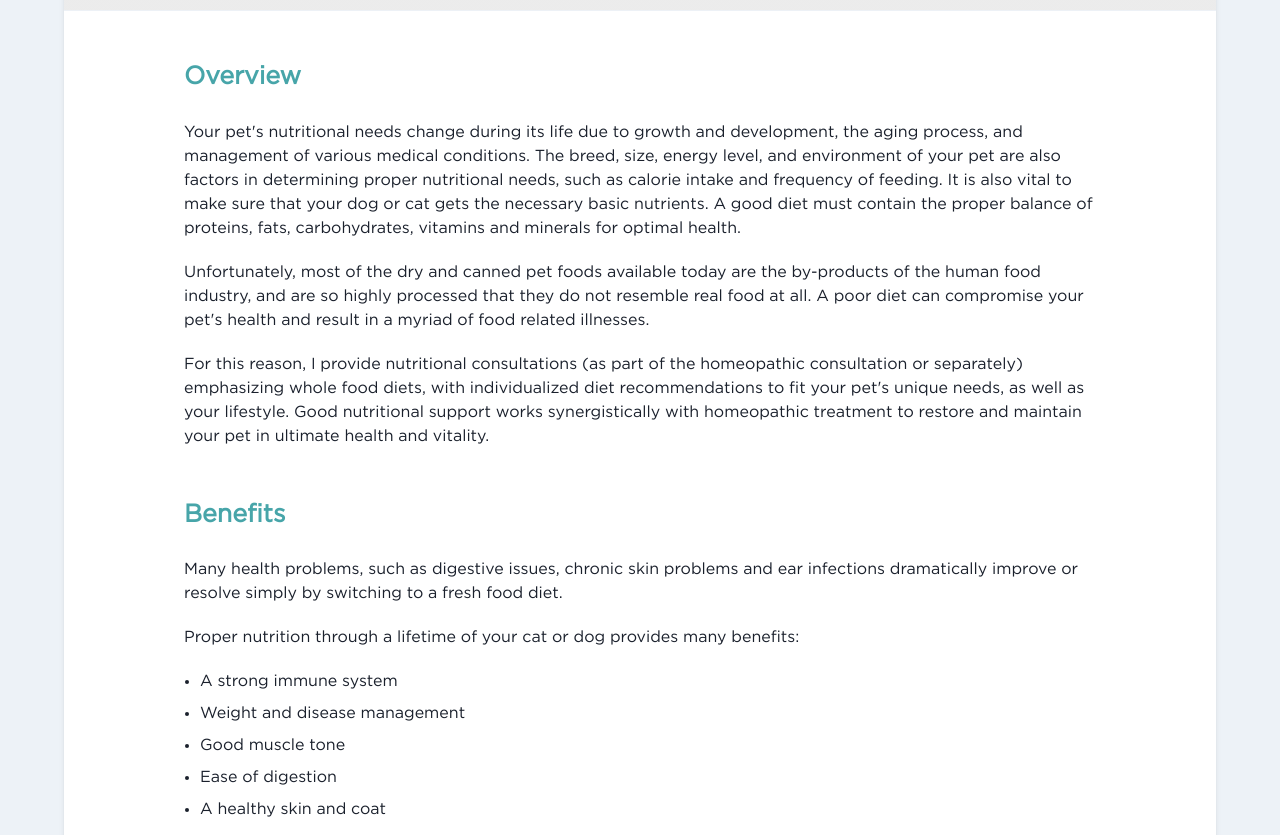
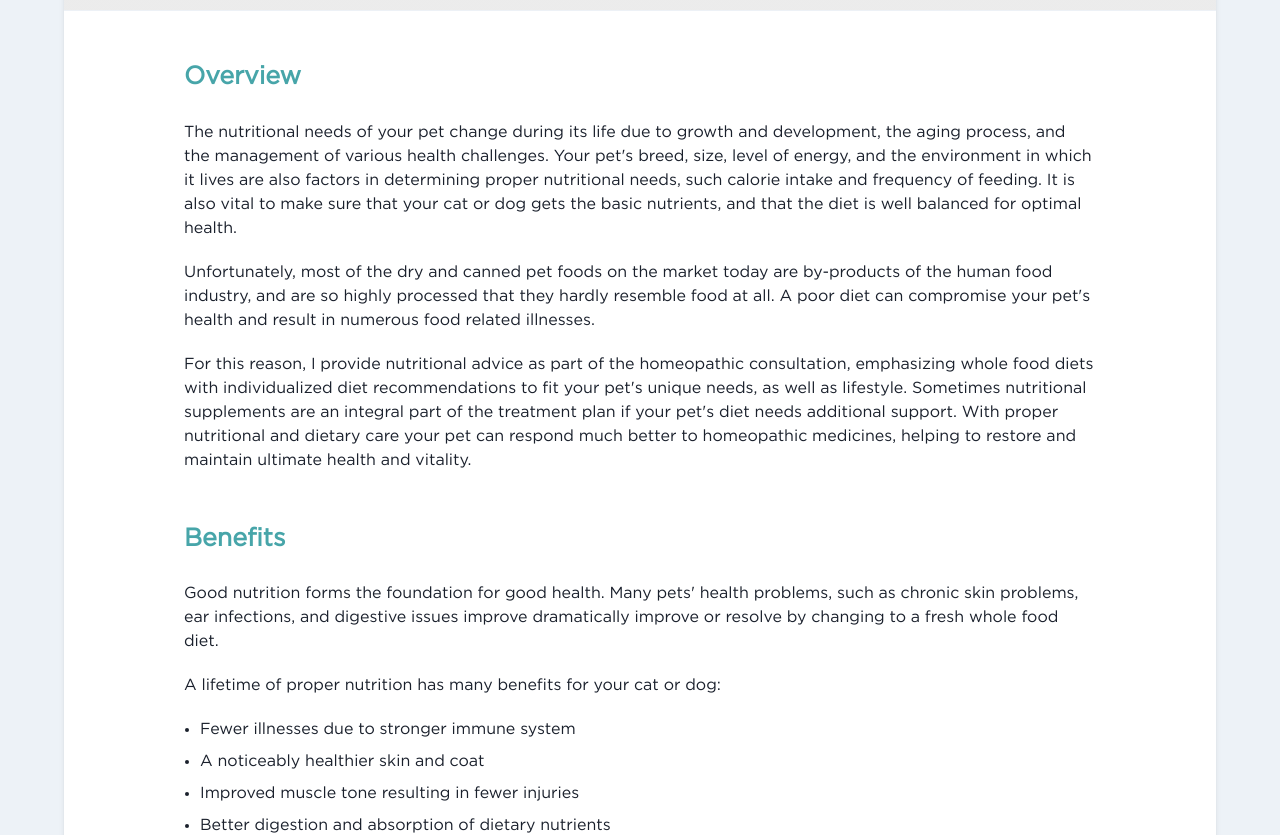
Before and after one commit to Rileyc2022/dr-noels-ark, a Next.js app: page /resources/nutrition in a window 1280 px wide. Shown: the part 460-1295 px from the top of the page. Built offline with nearby package versions, Linux system fonts and the light colour scheme; no server answers; grey boxes are pictures that could not be loaded.

Commit message:
Deeda edits, testing sendgrid

```diff
--- a/components/Navbar.tsx
+++ b/components/Navbar.tsx
@@ -282,7 +282,7 @@ export default function WithSubnavigation({
                             <Button
                                 as={"a"}
                                 fontSize={"16"}
-                                fontWeight={400}
+                                // fontWeight={400}
                                 variant={"solid"}
                                 colorScheme={"brand"}
                                 size={"md"}
--- a/package.json
+++ b/package.json
@@ -14,6 +14,7 @@
     "@chakra-ui/react": "^2.1.0",
     "@emotion/react": "^11",
     "@emotion/styled": "^11",
+    "@sendgrid/mail": "^7.7.0",
     "firebase": "^9.8.1",
     "formik": "^2.2.9",
     "framer-motion": "^6",
--- /dev/null
+++ b/pages/api/new-appointment-alert.ts
@@ -0,0 +1,51 @@
+import sgMail from "@sendgrid/mail";
+import type { NextApiRequest, NextApiResponse } from "next";
+sgMail.setApiKey(
+    "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"
+);
+
+// Next.js API route support: https://nextjs.org/docs/api-routes/introduction
+
+type AppointmentRequestFieldValues = {
+    "First name": string;
+    "Last name": string;
+    "Email address": string;
+    "Phone number": string;
+    City: string;
+    Message: string;
+    "Preferred day of week": string;
+    "Preferred time of day": string;
+};
+
+type Data = {
+    message: string;
+};
+
+export default function handler(
+    req: NextApiRequest,
+    res: NextApiResponse<Data>
+) {
+    if (req.method !== "POST") {
+        res.status(405).send({ message: "Only POST requests allowed" });
+        return;
+    }
+    let emailData = req.body as AppointmentRequestFieldValues;
+
+    // res.status(200).json({ name: "John Doe" });
+    const msg = {
+        to: "rileyc2022@gmail.com",
+        from: "drnoel@drnoels.ark",
+        templateId: "d-dc0588bc1518404a9942817a5f656ddf ",
+        dynamicTemplateData: {
+            name: emailData["First name"] + " " + emailData["First name"],
+            email_address: emailData["Email address"],
+            phone_number: emailData["Phone number"],
+            city: emailData.City,
+            preferred_day_of_week: emailData["Preferred day of week"],
+            preferred_time_of_day: emailData["Preferred time of day"],
+            message: emailData.Message,
+        },
+    };
+    sgMail.send(msg);
+    res.status(200).send({ message: "Success" });
+}
--- a/pages/resources/ayurveda.tsx
+++ b/pages/resources/ayurveda.tsx
@@ -135,7 +135,7 @@ const Ayurveda: React.FC<AyurvedaProps> = ({}) => {
                                 <Button
                                     as={"a"}
                                     fontSize={16}
-                                    fontWeight={400}
+                                    // fontWeight={400}
                                     variant={"solid"}
                                     colorScheme={"brand"}
                                     mt="10"
@@ -171,7 +171,7 @@ const Ayurveda: React.FC<AyurvedaProps> = ({}) => {
                 </Flex>
 
             </Box>
-            <Text
+            {/* <Text
                 fontSize={14}
                 color="gray.500"
                 mt={20}
@@ -182,7 +182,7 @@ const Ayurveda: React.FC<AyurvedaProps> = ({}) => {
                 Always read and follow label directions. Claims based on
                 traditional homeopathic practice, not accepted medical evidence.
                 Not FDA evaluated.
-            </Text>
+            </Text> */}
             <Footer variant="dark"></Footer>
         </>
     );
--- a/pages/resources/nutrition.tsx
+++ b/pages/resources/nutrition.tsx
@@ -92,43 +92,41 @@ const Nutrition: React.FC<NutritionProps> = ({}) => {
                                 Overview
                             </Text>
                             <Text>
-                                Your pet's nutritional needs change during its
-                                life due to growth and development, the aging
-                                process, and management of various medical
-                                conditions. The breed, size, energy level, and
-                                environment of your pet are also factors in
-                                determining proper nutritional needs, such as
-                                calorie intake and frequency of feeding. It is
-                                also vital to make sure that your dog or cat
-                                gets the necessary basic nutrients. A good diet
-                                must contain the proper balance of proteins,
-                                fats, carbohydrates, vitamins and minerals for
-                                optimal health.
+                                The nutritional needs of your pet change during
+                                its life due to growth and development, the
+                                aging process, and the management of various
+                                health challenges. Your pet's breed, size, level
+                                of energy, and the environment in which it lives
+                                are also factors in determining proper
+                                nutritional needs, such calorie intake and
+                                frequency of feeding. It is also vital to make
+                                sure that your cat or dog gets the basic
+                                nutrients, and that the diet is well balanced
+                                for optimal health.
                             </Text>
-
                             <Break />
                             <Text>
                                 Unfortunately, most of the dry and canned pet
-                                foods available today are the by-products of the
+                                foods on the market today are by-products of the
                                 human food industry, and are so highly processed
-                                that they do not resemble real food at all. A
-                                poor diet can compromise your pet's health and
-                                result in a myriad of food related illnesses.
+                                that they hardly resemble food at all. A poor
+                                diet can compromise your pet's health and result
+                                in numerous food related illnesses.
                             </Text>
-
                             <Break />
                             <Text>
-                                For this reason, I provide nutritional
-                                consultations (as part of the homeopathic
-                                consultation or separately) emphasizing whole
-                                food diets, with individualized diet
-                                recommendations to fit your pet's unique needs,
-                                as well as your lifestyle. Good nutritional
-                                support works synergistically with homeopathic
-                                treatment to restore and maintain your pet in
-                                ultimate health and vitality.
+                                For this reason, I provide nutritional advice as
+                                part of the homeopathic consultation,
+                                emphasizing whole food diets with individualized
+                                diet recommendations to fit your pet's unique
+                                needs, as well as lifestyle. Sometimes
+                                nutritional supplements are an integral part of
+                                the treatment plan if your pet's diet needs
+                                additional support. With proper nutritional and
+                                dietary care your pet can respond much better to
+                                homeopathic medicines, helping to restore and
+                                maintain ultimate health and vitality.
                             </Text>
-
                             <Text
                                 fontSize={25}
                                 fontWeight="bold"
@@ -139,27 +137,23 @@ const Nutrition: React.FC<NutritionProps> = ({}) => {
                                 Benefits
                             </Text>
                             <Text>
-                                Many health problems, such as digestive issues,
-                                chronic skin problems and ear infections
-                                dramatically improve or resolve simply by
-                                switching to a fresh food diet.
+                                Good nutrition forms the foundation for good
+                                health. Many pets' health problems, such as
+                                chronic skin problems, ear infections, and
+                                digestive issues improve dramatically improve or
+                                resolve by changing to a fresh whole food diet.
                             </Text>
-
                             <Break />
                             <Text>
-                                Proper nutrition through a lifetime of your cat
-                                or dog provides many benefits:
+                                A lifetime of proper nutrition has many benefits for your cat or dog:
                             </Text>
-
                             <Break />
                             <UnorderedList spacing={2}>
-                                <ListItem>A strong immune system</ListItem>
-                                <ListItem>
-                                    Weight and disease management
-                                </ListItem>
-                                <ListItem>Good muscle tone</ListItem>
-                                <ListItem>Ease of digestion</ListItem>
-                                <ListItem>A healthy skin and coat</ListItem>
+                                <ListItem>Fewer illnesses due to stronger immune system</ListItem>
+                                <ListItem>A noticeably healthier skin and coat</ListItem>
+                                <ListItem>Improved muscle tone resulting in fewer injuries</ListItem>
+                                <ListItem>Better digestion and absorption of dietary nutrients</ListItem>
+                                <ListItem>Weight management</ListItem>
                             </UnorderedList>
                             <Text mt="10">
                                 If you are ready for a holistic approach to your
@@ -170,7 +164,7 @@ const Nutrition: React.FC<NutritionProps> = ({}) => {
                                 <Button
                                     as={"a"}
                                     fontSize={16}
-                                    fontWeight={400}
+                                    // fontWeight={400}
                                     variant={"solid"}
                                     colorScheme={"brand"}
                                     mt="10"
@@ -205,7 +199,7 @@ const Nutrition: React.FC<NutritionProps> = ({}) => {
                     </Box>
                 </Flex>
             </Box>
-            <Text
+            {/* <Text
                 fontSize={14}
                 color="gray.500"
                 mt={20}
@@ -216,7 +210,7 @@ const Nutrition: React.FC<NutritionProps> = ({}) => {
                 Always read and follow label directions. Claims based on
                 traditional homeopathic practice, not accepted medical evidence.
                 Not FDA evaluated.
-            </Text>
+            </Text> */}
             <Footer variant="dark"></Footer>
         </>
     );
```
Also changed, not shown: pages/admin.tsx (+35 -29 lines), pages/index.tsx (+25 -25 lines), pages/make-appointment.tsx (+46 -43 lines), pages/resources/homeopathy.tsx (+50 -43 lines), 1 other file (tests, documents, lock files or other folders).
